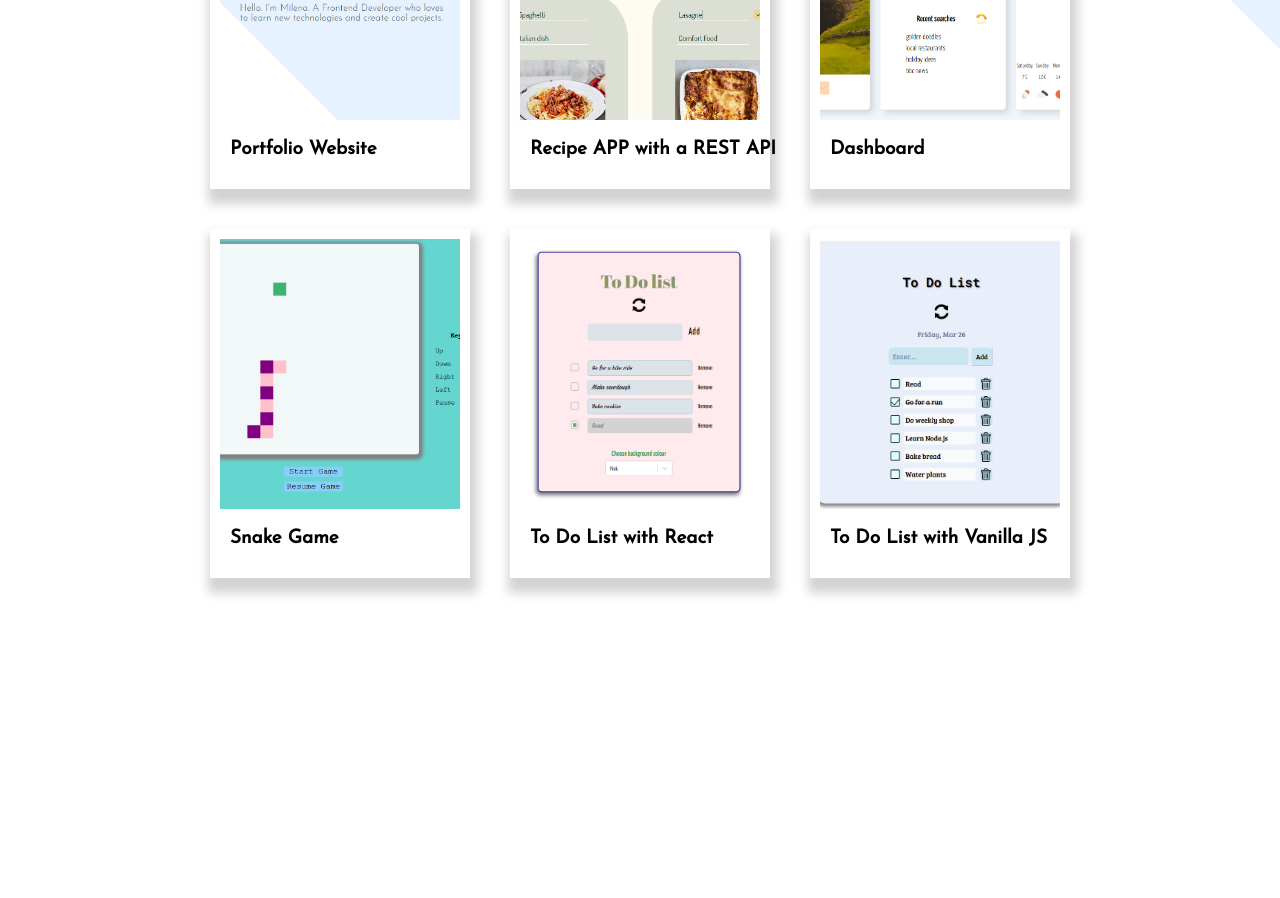
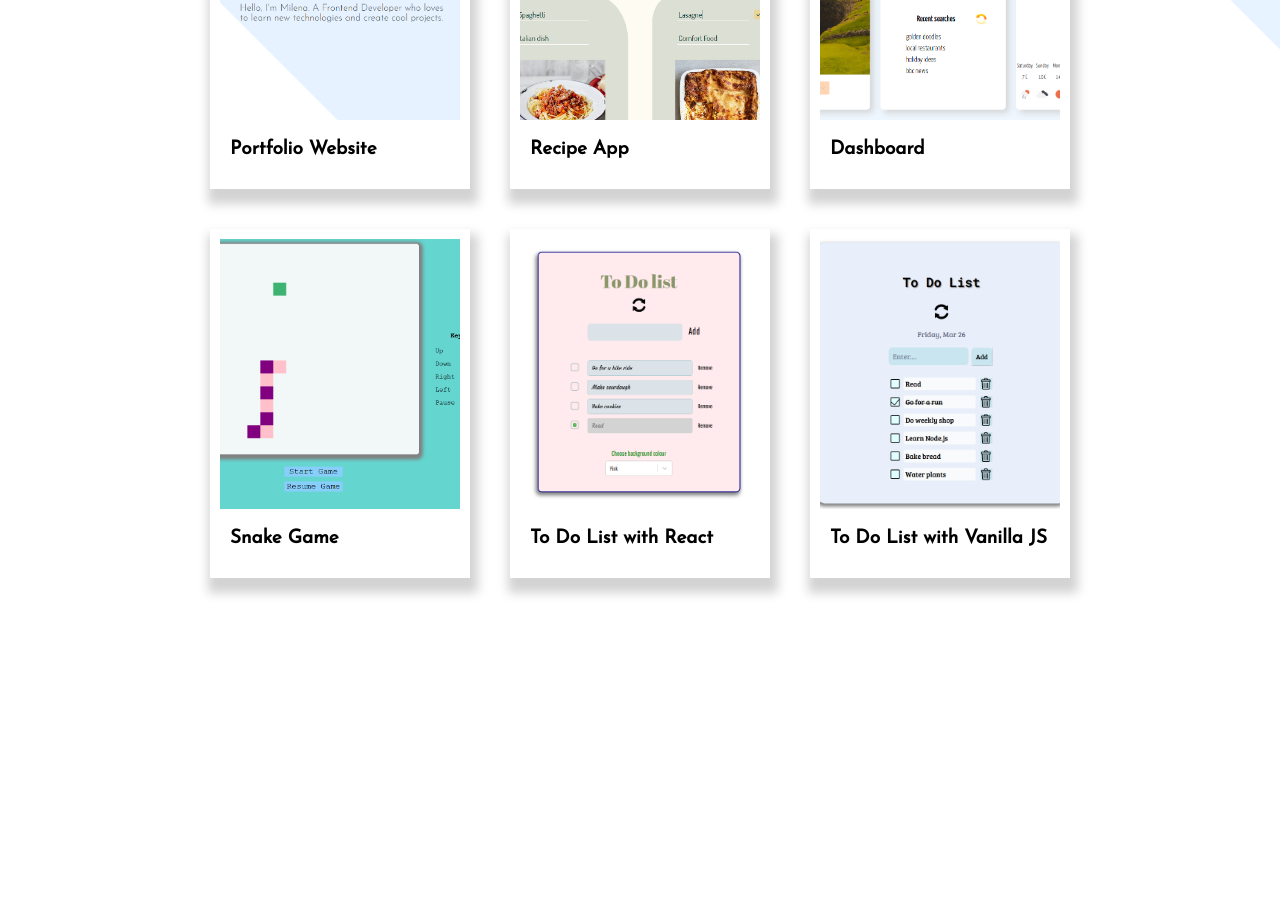
Before and after one commit to milenabarot/portfolio, a React (Create React App) app: page / in a window 1280 px wide. Shown: the part 1320-2218 px from the top of the page. Built offline with nearby package versions, Linux system fonts and the light colour scheme.

Commit message:
Typo fix

```diff
--- a/src/components/projects.js
+++ b/src/components/projects.js
@@ -26,7 +26,7 @@ function Projects() {
     },
     {
       id: 1,
-      title: "Recipe APP with a REST API",
+      title: "Recipe App",
       moreInfo: "MERN stack - REST API, Node.js, Express, MongoDB & React",
       imgScr: recipeAppImage,
       link: "https://github.com/milenabarot/recipe-API",
```
